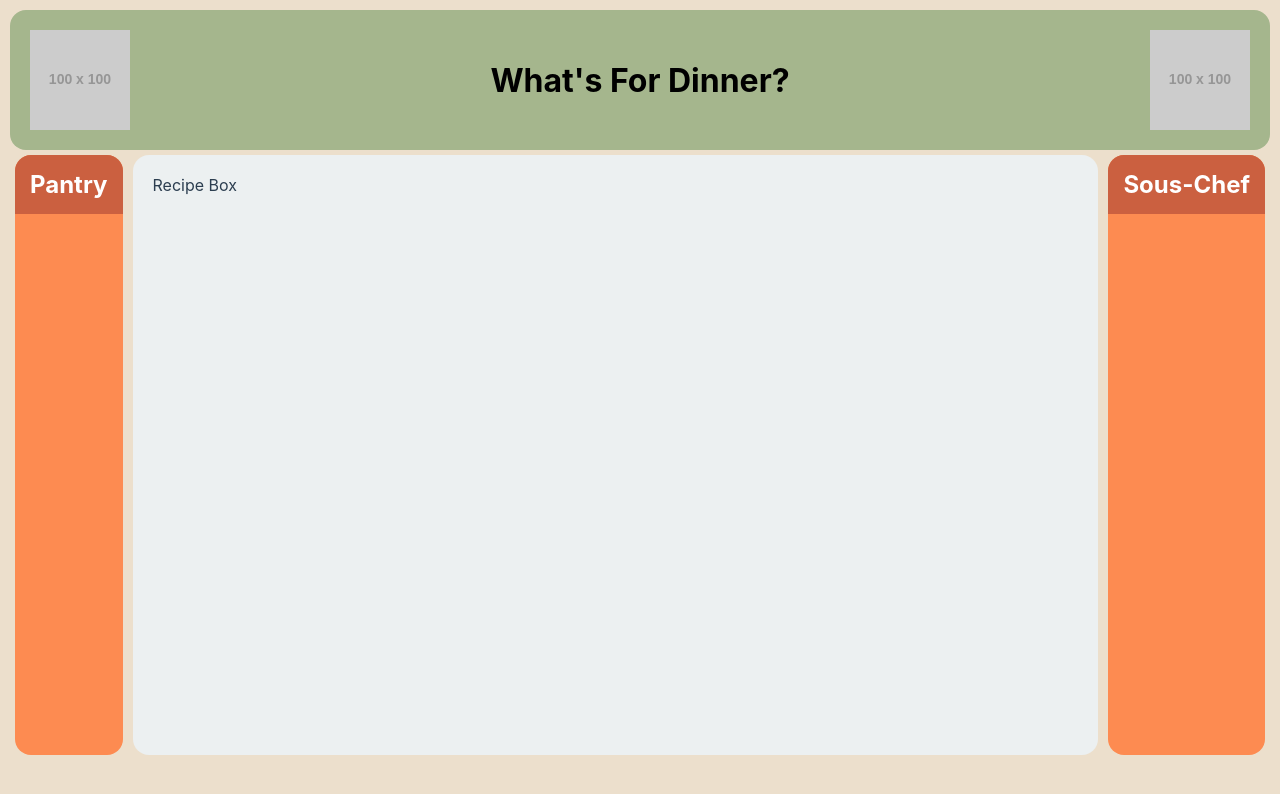
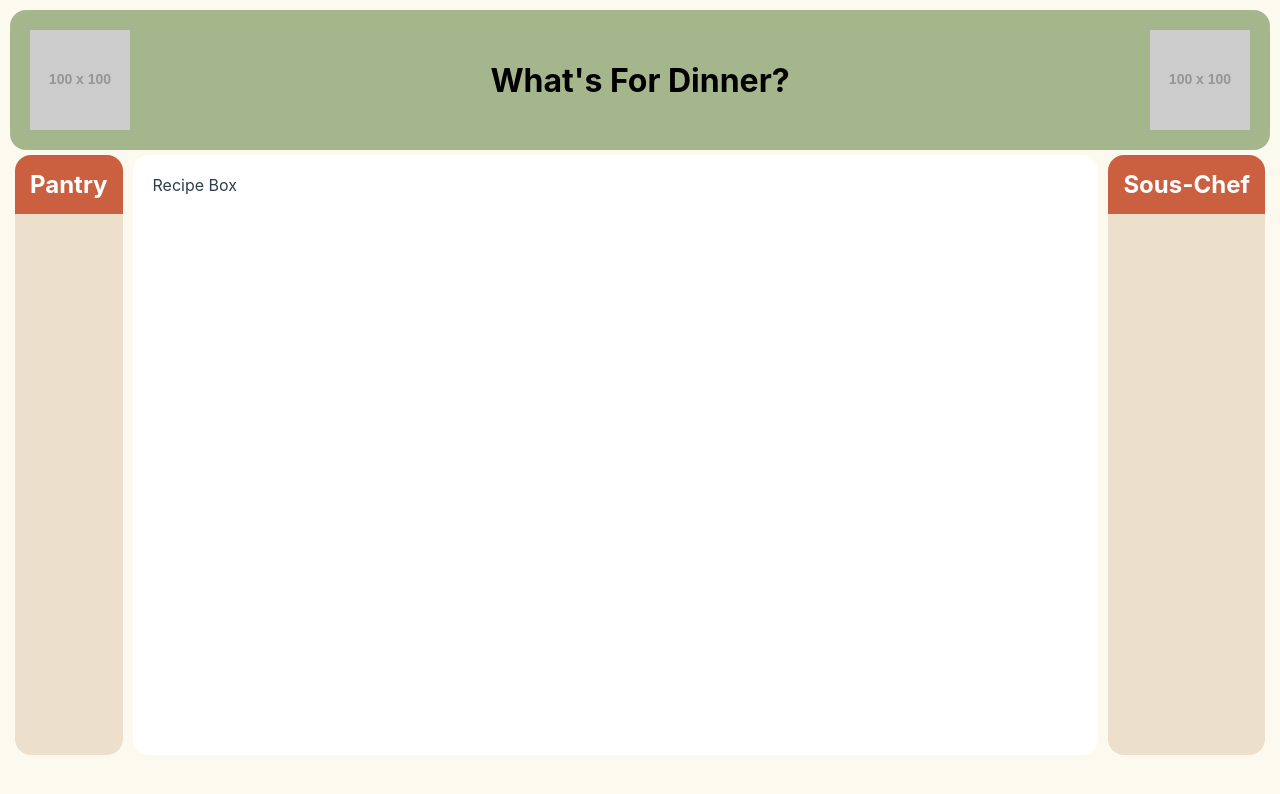
Before and after one commit to Stinger18/MealApp, a React (Create React App) app in the folder React-App/dinner-app/: page / in a window 1280 px wide. Shown: the top 794 px of the page. Built offline with nearby package versions, Linux system fonts and the light colour scheme.

Commit message:
Color changes because I realized I was off from figma design

```diff
--- a/React-App/dinner-app/src/App.css
+++ b/React-App/dinner-app/src/App.css
@@ -4,7 +4,7 @@
   padding: 10px;
   height: 100vh;
   box-sizing: border-box;
-  background-color: #ecdfcc;
+  background-color: #fcfaee;
 }
 
 /* HomePageBanner.css */
@@ -49,7 +49,7 @@
   flex-grow: 1; /* Make the main content area grow to fill available space */
   padding: 20px;
   margin: 5px;
-  background-color: #ecf0f1; /* Light background for the main content */
+  background-color: #fff; /* Light background for the main content */
   color: #2c3e50; /* Text color */
   box-sizing: border-box; /* Ensure padding is included in width */
   border-radius: 16px;
@@ -60,7 +60,7 @@
 /* Sidebar container styles */
 .sidebar-container {
   width: fit-content;
-  background-color: #fd8b51; /* Default dark background */
+  background-color: #ecdfcc; /* Default dark background */
   margin: 5px;
   color: #fff;
   display: flex;
@@ -82,7 +82,7 @@
 /* Body styles */
 .sidebar-body {
   font-size: 1rem;
-  color: #fd8b51;
+  color: #ecdfcc;
   flex-grow: 1; /* Ensure the body takes up remaining space */
 }
 
```
